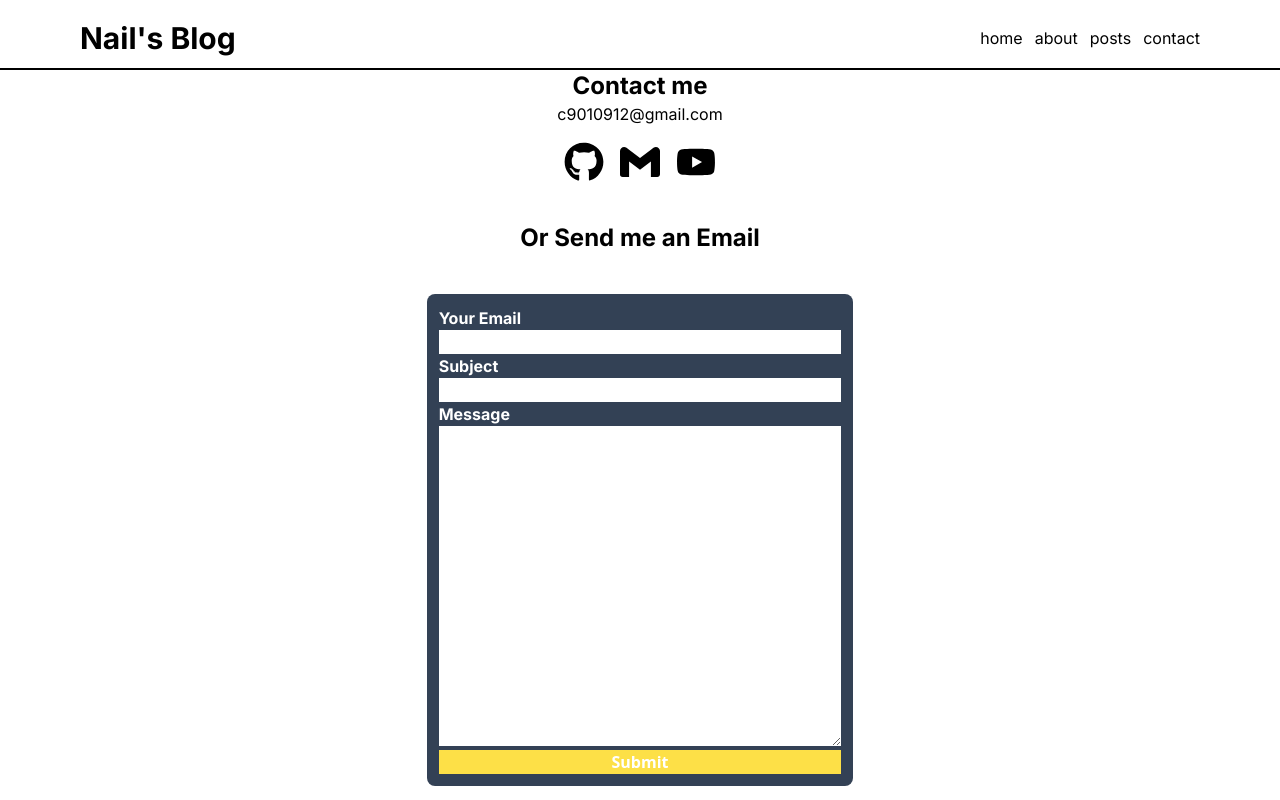
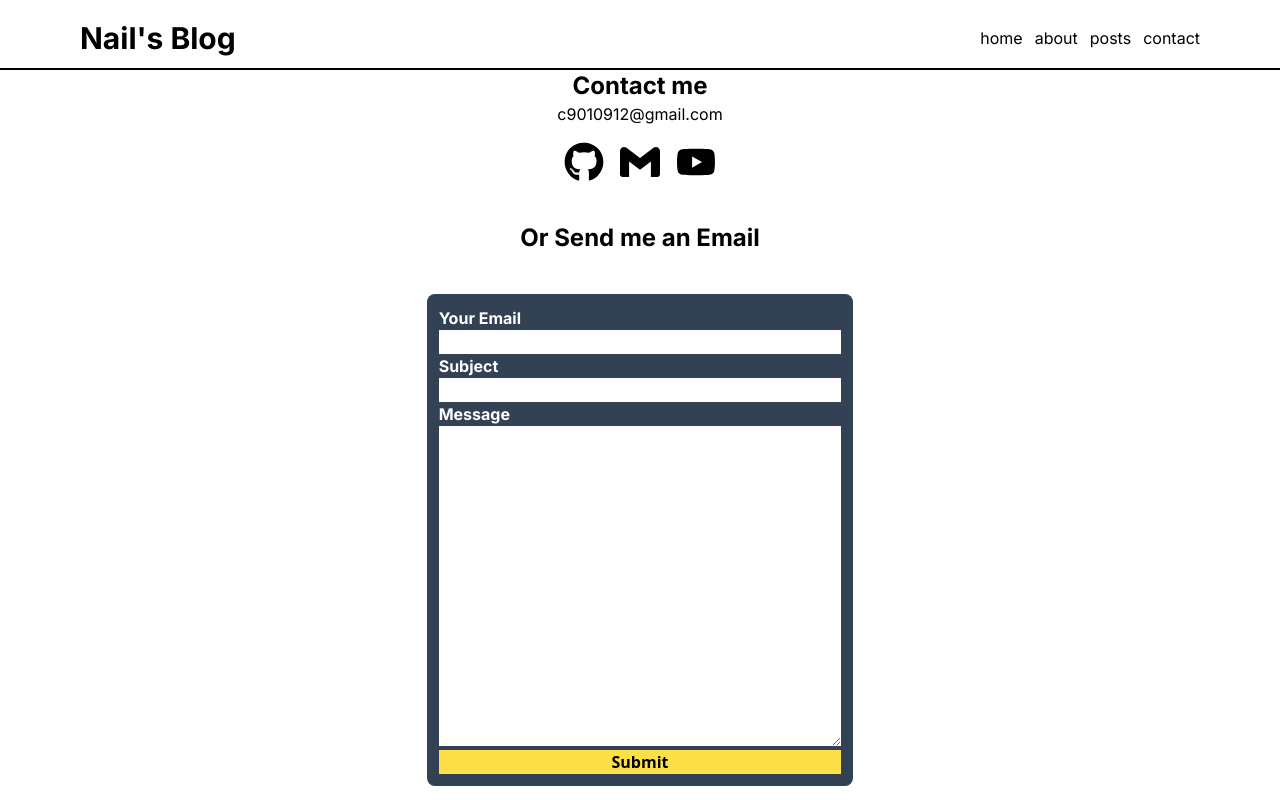
Before and after one commit to Nail0606/Next-Blog, a Next.js app: page /contact in a window 1280 px wide. Built offline with nearby package versions, Linux system fonts and the light colour scheme.

Commit message:
Fix : input 태그 안 글씨 색상 변경

```diff
--- a/src/app/contact/page.tsx
+++ b/src/app/contact/page.tsx
@@ -18,15 +18,15 @@ export default function ContactPage() {
         className="flex flex-col mt-10 bg-slate-700 rounded-lg text-left p-3 text-white font-bold"
       >
         <p>Your Email</p>
-        <input type="text" name="yourEmail" />
+        <input type="text" name="yourEmail" className="text-black" />
         <p>Subject</p>
-        <input type="text" name="subject" />
+        <input type="text" name="subject" className="text-black" />
         <p>Message</p>
-        <textarea name="message" className="h-80" />
+        <textarea name="message" className="h-80 text-black" />
         <input
           type="submit"
           value="Submit"
-          className=" font-sans bg-yellow-300 mt-1"
+          className=" font-sans bg-yellow-300 mt-1 text-black"
         />
       </form>
     </div>
```
